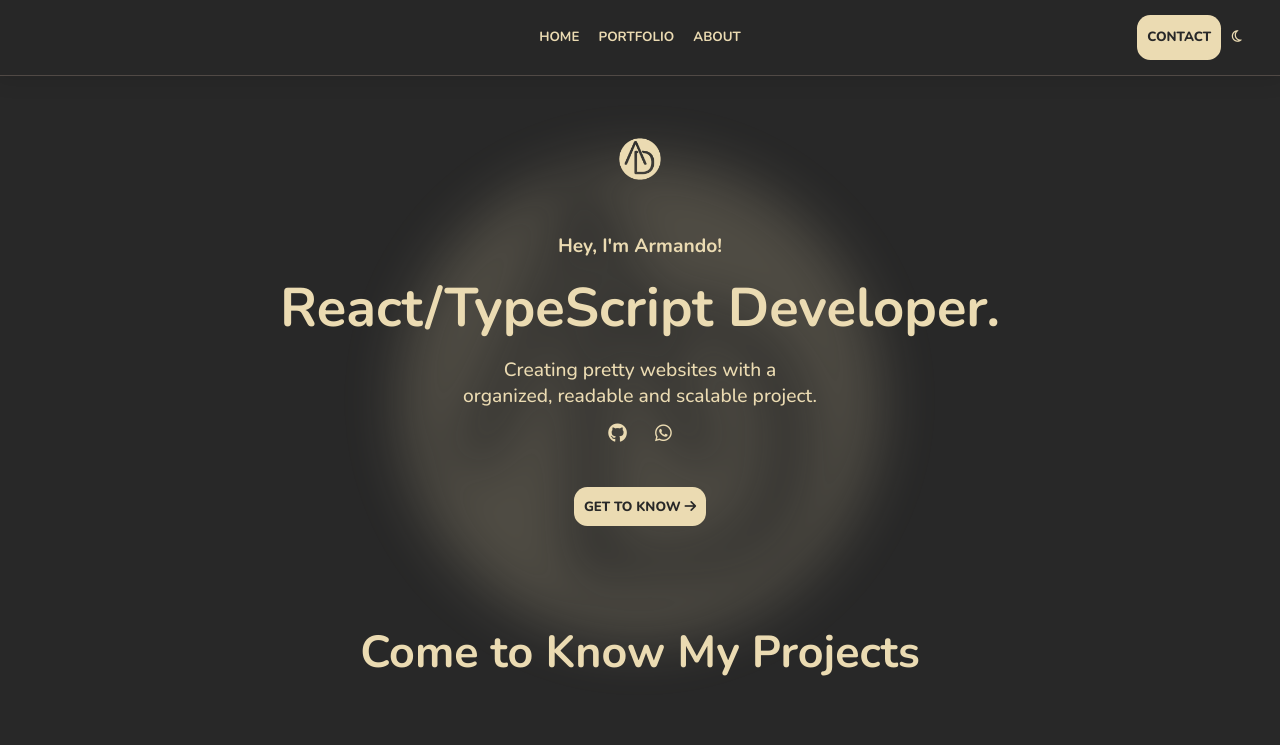
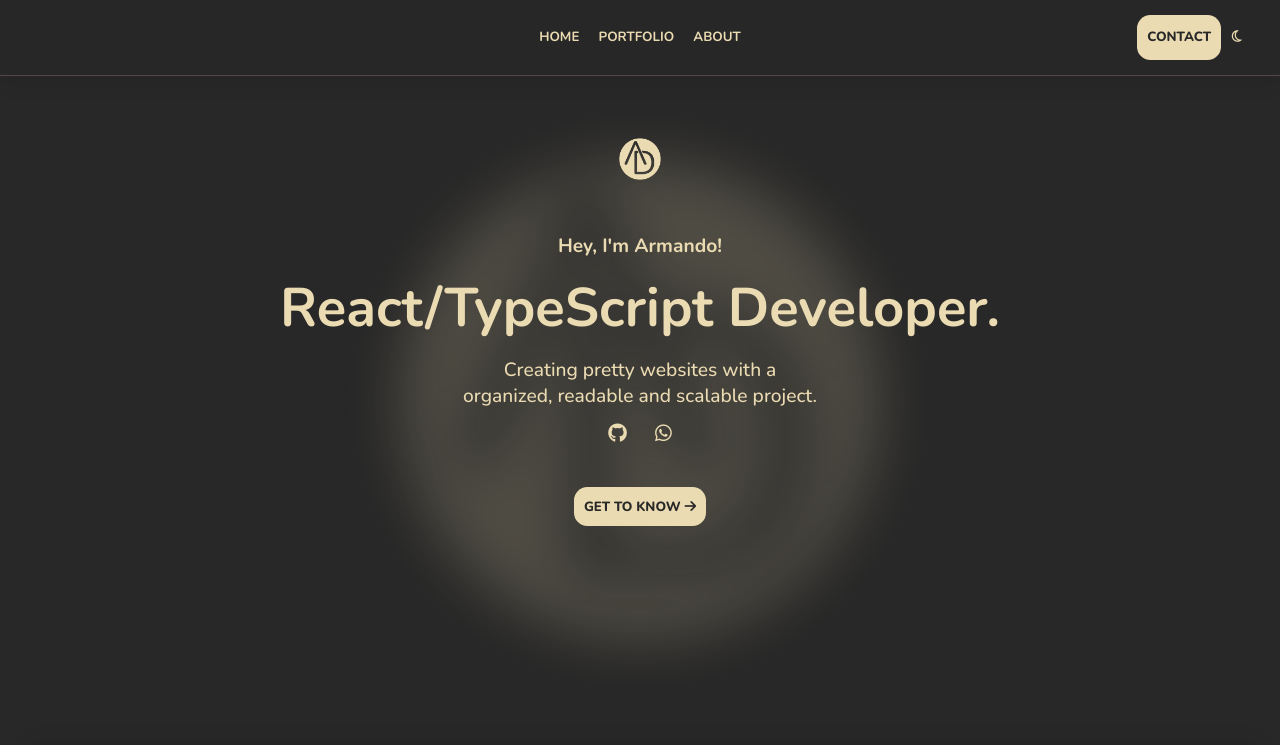
Before and after one commit to armandosilvadev/portfolio-website, a React (Vite) app: page / in a window 1280 px wide. Shown: the top 745 px of the page. Built offline with nearby package versions, Linux system fonts and the light colour scheme; some icons are missing.

Commit message:
remove portfolio's heading

```diff
--- a/src/components/sections/Portfolio.tsx
+++ b/src/components/sections/Portfolio.tsx
@@ -5,7 +5,6 @@
   return (
     <>
       <section id="portfolio" className={`section ${styles.sectionPortfolio}`}>
-        <h2>Come to Know My Projects</h2>
         <div className={`${styles.containerProjects}`}></div>
       </section>
     </>
```
